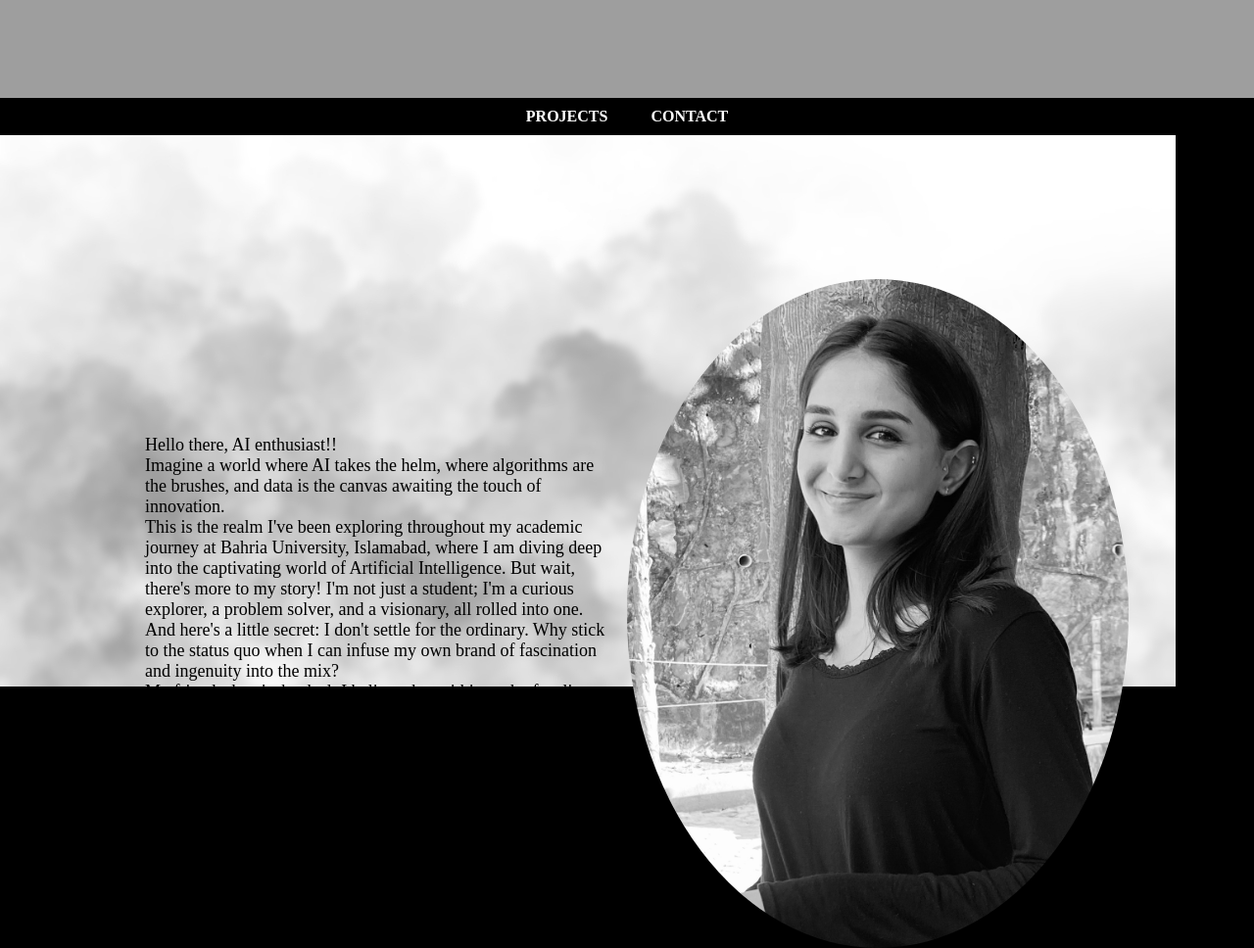
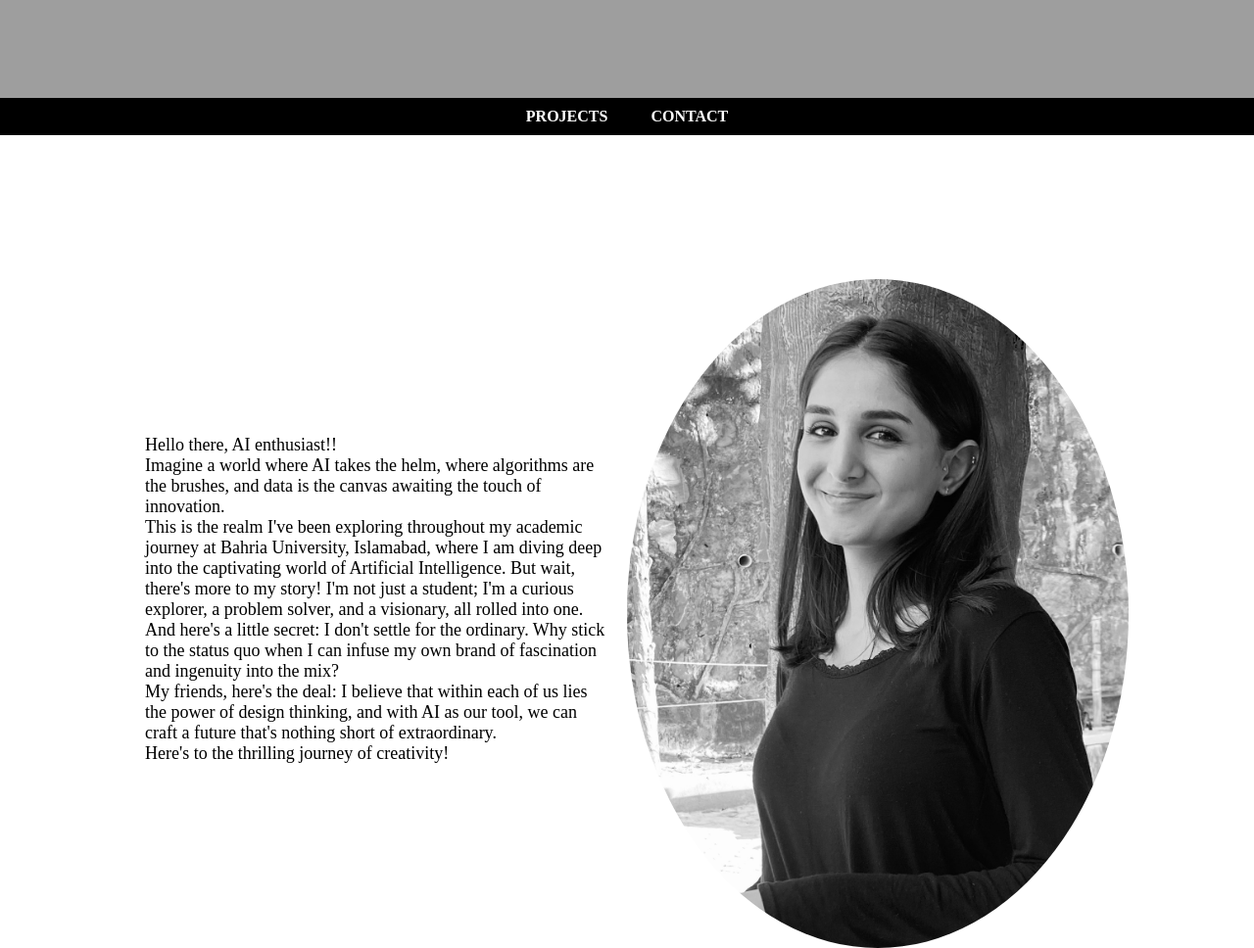
Before and after one commit to seharzaman/final, a plain HTML site: page index.html in a window 1280 px wide. Shown: the part 700-1668 px from the top of the page at 98% size. Drawn offline with Linux system fonts and the light colour scheme.

Commit message:
Update style.css

```diff
--- a/style.css
+++ b/style.css
@@ -120,13 +120,8 @@
 }
 
 /* Feature Section */
-#feature {
-    background-image: url('/images/image3.jpg');
-
-
-    background-repeat: no-repeat;
-
-
+#feature{
+    background-color: rgb(255, 255, 255);
 }
 
 .title-text {
```
